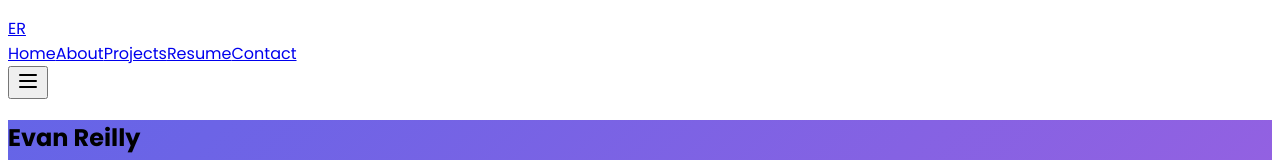
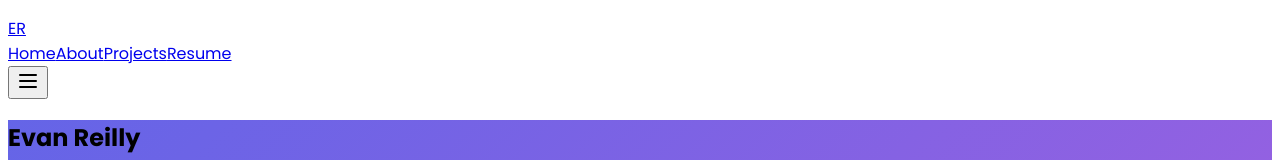
Before and after one commit to ereilly89/evanreilly.me, a React (Vite) app in the folder client/: page / in a window 1280 px wide. Shown: the top 160 px of the page. Built offline with nearby package versions, Linux system fonts and the light colour scheme.

Commit message:
Temporarily remove contact form

```diff
--- a/client/src/components/Footer.tsx
+++ b/client/src/components/Footer.tsx
@@ -35,7 +35,7 @@ export default function Footer() {
   };
 
   return (
-    <footer className="bg-gray-900 text-white py-12">
+    <footer className="bg-white text-black py-12">
       <div className="container mx-auto px-4">
         <div className="text-center">
           <p className="text-lg mb-2">
@@ -52,7 +52,7 @@ export default function Footer() {
                 <button
                   key={index}
                   onClick={() => handleSocialClick(link.href)}
-                  className="w-12 h-12 rounded-full bg-gray-800 hover:bg-primary text-gray-400 hover:text-white flex items-center justify-center text-lg transition-all duration-300 hover:-translate-y-1"
+                  className="w-12 h-12 rounded-full bg-gray-800 hover:bg-primary text-white hover:text-white flex items-center justify-center text-lg transition-all duration-300 hover:-translate-y-1"
                   aria-label={link.label}
                 >
                   <Icon className="w-6 h-6" />
--- a/client/src/components/Hero.tsx
+++ b/client/src/components/Hero.tsx
@@ -13,7 +13,7 @@ export default function Hero() {
       label: "LinkedIn Profile",
     },
     {
-      href: "#contact",
+      href: "mailto:evanreillyswe@gmail.com",
       icon: Mail,
       label: "Email Contact",
     },
--- a/client/src/components/Navigation.tsx
+++ b/client/src/components/Navigation.tsx
@@ -19,7 +19,7 @@ export default function Navigation() {
     { href: "#about", label: "About" },
     { href: "#projects", label: "Projects" },
     { href: "#resume", label: "Resume" },
-    { href: "#contact", label: "Contact" },
+    //{ href: "#contact", label: "Contact" },
   ];
 
   const handleNavClick = (href: string) => {
--- a/client/src/pages/home.tsx
+++ b/client/src/pages/home.tsx
@@ -15,7 +15,7 @@ export default function Home() {
         <About />
         <Projects />
         <Resume />
-        {/*{<Contact />*/}
+        {/*<Contact />*/}
       </main>
       <Footer />
     </div>
```
